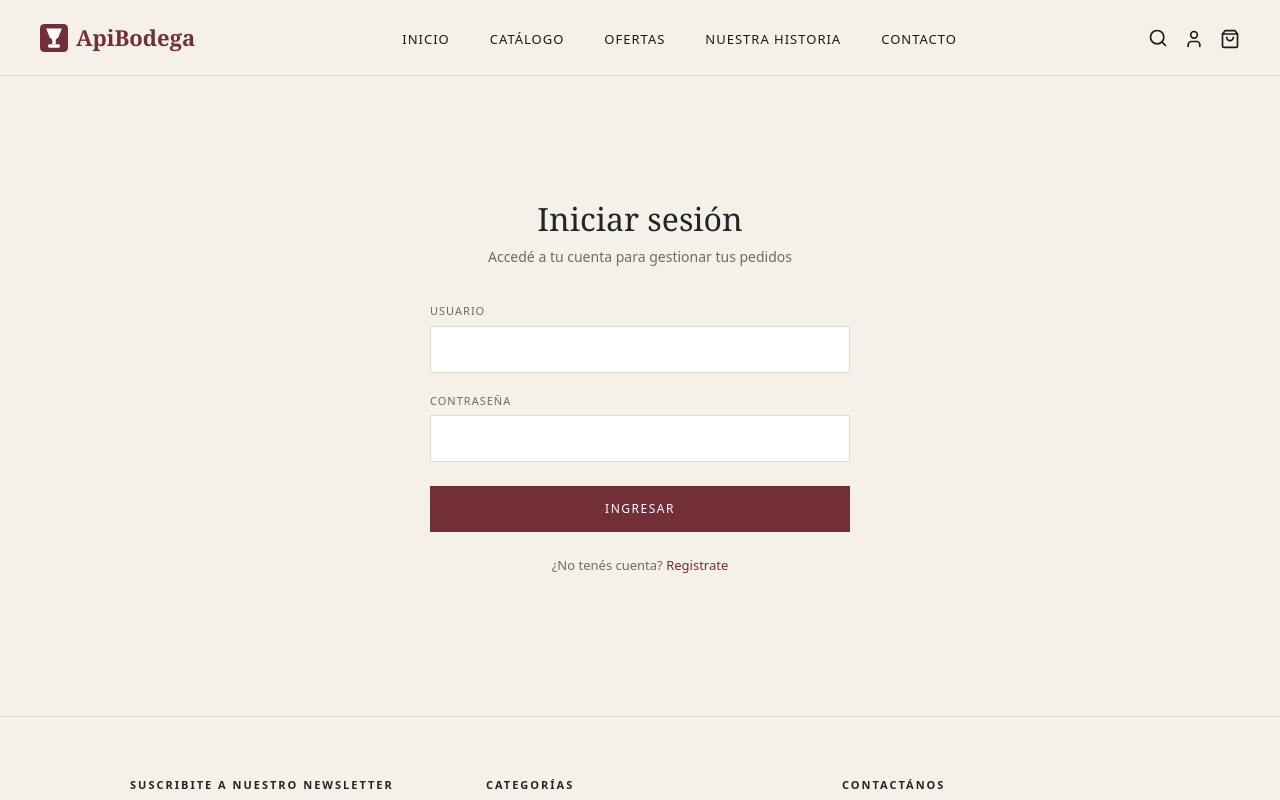
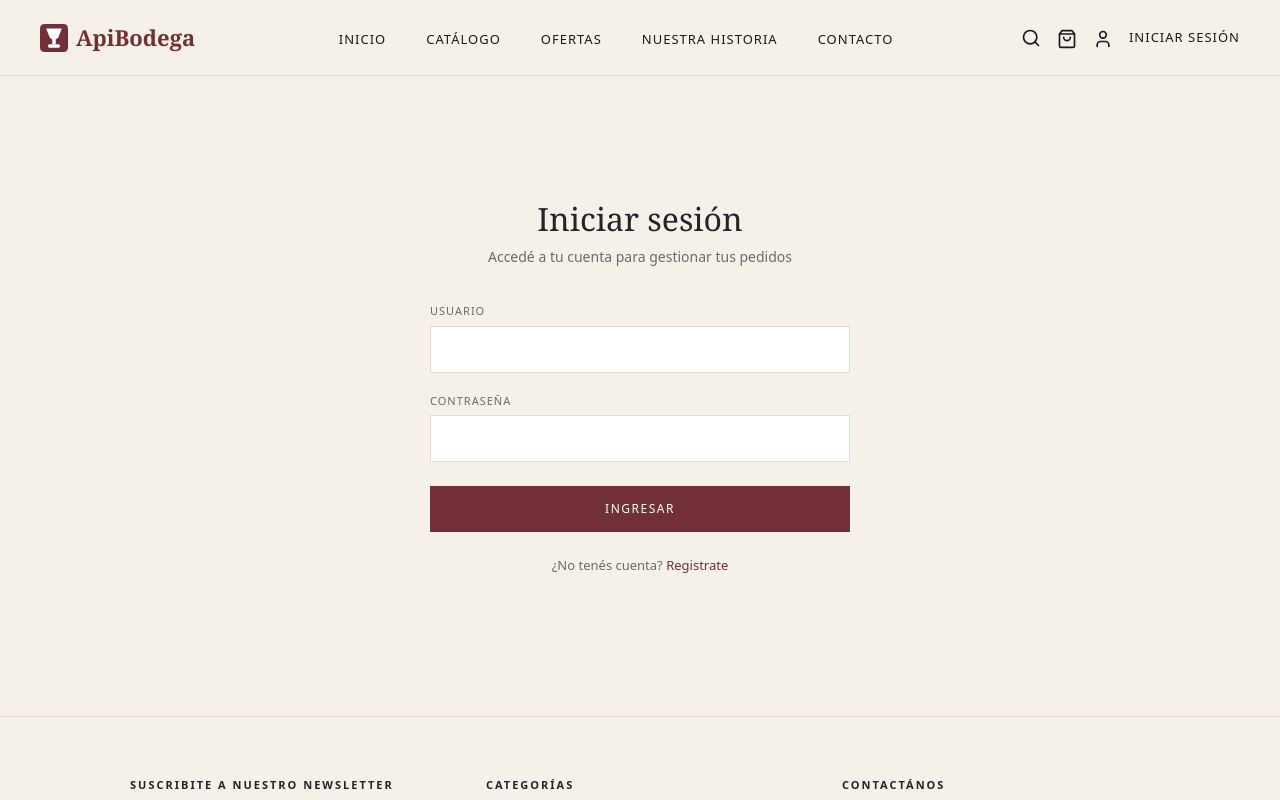
Before and after one commit to MaximoGamba/FrontBodega, a React (Vite) app: page /login in a window 1280 px wide. Shown: the top 800 px of the page. Built offline with nearby package versions, Linux system fonts and the light colour scheme.

Commit message:
refactor: update Navbar and AuthContext for improved user session handling and navigation

```diff
--- a/src/components/Navbar.jsx
+++ b/src/components/Navbar.jsx
@@ -81,9 +81,6 @@ const Navbar = () => {
           />
         )}
         <LuSearch size={20} style={{ cursor: "pointer", color: "var(--neutral)" }} onClick={() => setSearchAbierto(!searchAbierto)} />
-        <Link to={usuario ? "/perfil" : "/login"} state={!usuario ? { from: "/perfil" } : undefined} style={{ color: "var(--neutral)" }}>
-          <LuUser size={20} />
-        </Link>
         {!esAdmin && (
           <Link to="/carrito" style={{ position: "relative", color: "var(--neutral)" }}>
             <LuShoppingBag size={20} />
@@ -94,7 +91,14 @@ const Navbar = () => {
             )}
           </Link>
         )}
-        {usuario && (
+        <Link to={usuario ? "/perfil" : "/login"} style={{ color: "var(--neutral)" }}>
+          <LuUser size={20} />
+        </Link>
+        {!usuario ? (
+          <Link to="/login" style={{ fontSize: "13px", letterSpacing: "1px", textTransform: "uppercase", color: "var(--neutral)", textDecoration: "none" }}>
+            Iniciar sesión
+          </Link>
+        ) : (
           <button
             onClick={() => {
               toast(
--- a/src/context/AuthContext.jsx
+++ b/src/context/AuthContext.jsx
@@ -24,7 +24,7 @@ export const AuthProvider = ({ children }) => {
       localStorage.setItem("token", data.access_token);
       localStorage.setItem("usuario_sesion", JSON.stringify(sesion));
       setUsuario(sesion);
-      return true;
+      return sesion;
     } catch {
       return false;
     }
--- a/src/views/Admin.jsx
+++ b/src/views/Admin.jsx
@@ -43,7 +43,7 @@ const ORDEN_ESTADO_COLOR = {
 };
 
 
-// ─── Sección Productos ───────────────────────────────────────────────────────
+// Sección Productos
 
 const SeccionProductos = () => {
   const [productos, setProductos] = useState([]);
@@ -478,7 +478,7 @@ const SeccionProductos = () => {
   );
 };
 
-// ─── Sección Órdenes ─────────────────────────────────────────────────────────
+// Sección Órdenes
 
 const FilaOrden = ({ pedido, onEstadoActualizado }) => {
   const [expandida, setExpandida] = useState(false);
@@ -709,7 +709,7 @@ const SeccionOrdenes = () => {
   );
 };
 
-// ─── Admin principal ──────────────────────────────────────────────────────────
+// Admin principal
 
 const Admin = () => {
   const [pestana, setPestana] = useState("productos");
--- a/src/views/Login.jsx
+++ b/src/views/Login.jsx
@@ -37,10 +37,14 @@ const Login = () => {
       return;
     }
     setCargando(true);
-    const ok = await login(form.username, form.password);
+    const sesion = await login(form.username, form.password);
     setCargando(false);
-    if (ok) navigate(from);
-    else setError("Usuario o contraseña incorrectos.");
+    if (sesion) {
+      if (sesion.rol === "admin") navigate("/admin");
+      else navigate(from);
+    } else {
+      setError("Usuario o contraseña incorrectos.");
+    }
   };
 
   return (
```
Lines whose indentation alone changed are shown as unchanged.
